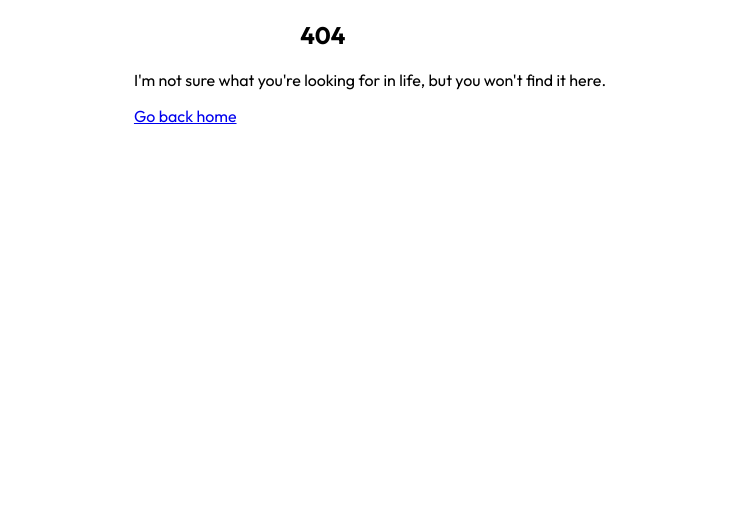
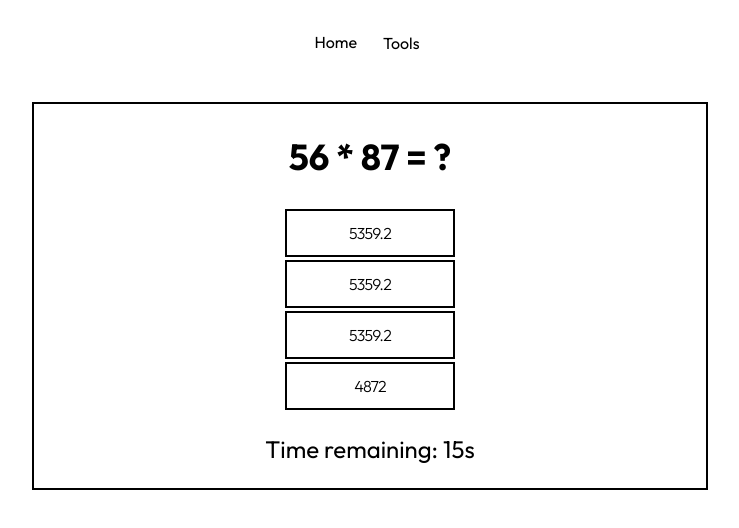
Before and after one commit to jakradum/portfolio, a React (Create React App) app: page /tools/mental-math in a window 1280 px wide. Before the commit this address had no page. Shown: the top 528 px of the page, without its empty margins (270-1009 px from the left). Built offline with nearby package versions, Linux system fonts and the light colour scheme.

Commit message:
partially working mental math tool added

```diff
--- a/src/App.js
+++ b/src/App.js
@@ -5,6 +5,7 @@ import PWGenComponent from './tools/strong-password-generator';
 import { TicTacToe } from './tools/tic-tac-toe';
 import { ErrorElement } from './ErrorElement';
 import { PrimeNumbers } from './tools/prime-numbers';
+import { MentalMath } from './tools/mental-math';
 
 const router = createBrowserRouter([
   {
@@ -28,6 +29,10 @@ const router = createBrowserRouter([
             path: 'prime-numbers',
             element: <PrimeNumbers/>,
           },
+          {
+            path: 'mental-math',
+            element: <MentalMath/>,
+          },
         ],
       },
     ],
--- a/src/home.jsx
+++ b/src/home.jsx
@@ -4,52 +4,57 @@ import { ButtonComponent } from './Components/Button';
 import { WebsitePreview } from './Components/preview';
 import VerticalTimeline from './Components/verticalTimeline';
 import { Logos } from './Components/logos';
+import { HashRouter } from 'react-router-dom';
 
 const HomePage = () => {
   const [count, setCount] = useState(0);
   const counterClick = () => {
     setCount((prevCount) => prevCount + 1);
-  }
-  const buttonProps = [{
-    onclickfn: counterClick,
-    buttonText: `Well done!`,
-  }]
+  };
+  const buttonProps = [
+    {
+      onclickfn: counterClick,
+      buttonText: `Well done!`,
+    },
+  ];
   return (
     <section className="flex">
       <h1>Hello.</h1>
       <p>
-        I’m copywriter with some interest in building websites. Welcome to my website where you’ll find a bunch of my coding
-        projects using JavaScript. Hopefully, I’m adding to this as you read this. If you think it’s been a while since my last project,
-        send me a little motivation by hitting this button below (it’s free). I’m thinking of putting up a blog here
-        with a few of my thoughts on everything under the sun. Cheers.
+        I’m copywriter with some interest in building websites. Welcome to my website where you’ll find a bunch of my
+        coding projects using JavaScript. Hopefully, I’m adding to this as you read this. If you think it’s been a while
+        since my last project, send me a little motivation by hitting this button below (it’s free). I’m thinking of
+        putting up a blog here with a few of my thoughts on everything under the sun. Cheers.
       </p>
-      <ButtonComponent propArray={buttonProps}/>
+      <ButtonComponent propArray={buttonProps} />
       <p>
-        {count > 110
-          ? 'bye'
-          : count > 100
-          ? `${count} times! You need help`
-          : count > 50
-          ? `You just hit that button ${count} times!!!!!!`
-          : count > 30
-          ? `Pls im begging u`
-          : count > 20
-          ? `I'm doing my best`
-          : count > 15
-          ? 'I really got it, stop'
-          : count > 2
-          ? `Thanks, you just said that ${count} times`
-          : count === 2
-          ? `You've said that twice now`
-          : count === 1
-          ? 'Thanks!'
-          : <br/>}
+        {count > 110 ? (
+          'bye'
+        ) : count > 100 ? (
+          `${count} times! You need help`
+        ) : count > 50 ? (
+          `You just hit that button ${count} times!!!!!!`
+        ) : count > 30 ? (
+          `Pls im begging u`
+        ) : count > 20 ? (
+          `I'm doing my best`
+        ) : count > 15 ? (
+          'I really got it, stop'
+        ) : count > 2 ? (
+          `Thanks, you just said that ${count} times`
+        ) : count === 2 ? (
+          `You've said that twice now`
+        ) : count === 1 ? (
+          'Thanks!'
+        ) : (
+          <br />
+        )}
       </p>
       {/* <hr/>
       <h2>More about me</h2>
       <p>My experience</p>
       <VerticalTimeline items={timelineItems}/> */}
-      <Logos/>
+      <Logos />
     </section>
   );
 };
@@ -107,6 +112,11 @@ const Home = () => {
                     Prime Number Finder
                   </NavLink>
                 </li>
+                <li>
+                  <NavLink to="/tools/mental-math" onClick={() => setIsDropdownOpen(false)}>
+                    Mental Math
+                  </NavLink>
+                </li>
               </ul>
             )}
           </li>
@@ -114,11 +124,7 @@ const Home = () => {
       </menu>
 
       <main>
-        {location.pathname === '/' ? (
-          <HomePage />
-        ) : location.pathname.startsWith('/tools') ? (
-          <Outlet />
-        ) : null}
+        {location.pathname === '/' ? <HomePage /> : location.pathname.startsWith('/tools') ? <Outlet /> : null}
       </main>
     </div>
   );
--- /dev/null
+++ b/src/tools/mental-math.jsx
@@ -0,0 +1,112 @@
+import { useState, useEffect } from "react";
+
+export const MentalMath = () => {
+  const [question, setQuestion] = useState("");
+  const [options, setOptions] = useState([]);
+  const [correctAnswer, setCorrectAnswer] = useState(null);
+  const [selectedOption, setSelectedOption] = useState(null);
+  const [timer, setTimer] = useState(20);
+  const [isAnswerRevealed, setIsAnswerRevealed] = useState(false);
+
+  const operators = ["+", "-", "*", "/"];
+
+  const generateQuestion = () => {
+    const num1 = Math.floor(Math.random() * 100) + 1;
+    const num2 = Math.floor(Math.random() * 100) + 1;
+    const operator = operators[Math.floor(Math.random() * operators.length)];
+
+    let correct;
+    switch (operator) {
+      case "+":
+        correct = num1 + num2;
+        break;
+      case "-":
+        correct = num1 - num2;
+        break;
+      case "*":
+        correct = num1 * num2;
+        break;
+      case "/":
+        correct = parseFloat((num1 / num2).toFixed(2)); // Two decimal precision for division
+        break;
+      default:
+        break;
+    }
+
+    setQuestion(`${num1} ${operator} ${num2} = ?`);
+    setCorrectAnswer(correct);
+
+    // Generate plausible incorrect options
+    const variance = operator === "+" || operator === "-" ? 10 : 2;
+    const incorrectOptions = Array.from({ length: 3 }, (_, i) =>
+      (operator === "+" || operator === "-"
+        ? correct + (Math.random() < 0.5 ? -1 : 1) * (Math.floor(Math.random() * variance) + 1)
+        : parseFloat((correct * (1 + (Math.random() < 0.5 ? -1 : 1) * 0.1)).toFixed(2))
+      )
+    );
+
+    const allOptions = [correct, ...incorrectOptions].sort(() => Math.random() - 0.5);
+
+    setOptions(allOptions);
+    setTimer(20); // Reset timer
+    setIsAnswerRevealed(false); // Reset reveal state
+    setSelectedOption(null); // Reset selected option
+  };
+
+  useEffect(() => {
+    generateQuestion();
+
+    // Timer countdown
+    const interval = setInterval(() => {
+      setTimer((prev) => (prev > 0 ? prev - 1 : 0));
+    }, 1000);
+
+    return () => clearInterval(interval);
+  }, []);
+
+  useEffect(() => {
+    if (timer === 0) {
+      setIsAnswerRevealed(true);
+    }
+  }, [timer]);
+
+  const handleOptionClick = (option) => {
+    setSelectedOption(option);
+
+    if (option === correctAnswer) {
+      setIsAnswerRevealed(true); // Reveal answer if correct
+    }
+  };
+
+  return (
+    <div className="flex">
+      <div className="password">
+        <h2>{question}</h2>
+        <div className="grid">
+          {options.map((option, index) => (
+            <button
+              key={index}
+              className={`button-59 ${
+                isAnswerRevealed && option === correctAnswer ? "win" : ""
+              } ${
+                selectedOption === option && option !== correctAnswer
+                  ? "lose"
+                  : ""
+              }`}
+              onClick={() => handleOptionClick(option)}
+              disabled={!!selectedOption || isAnswerRevealed || timer === 0}
+              style={{ fontWeight: "300", fontFamily: "var(--font-fam)" }} // Thinner font
+            >
+              {option}
+            </button>
+          ))}
+        </div>
+        <p>
+          {isAnswerRevealed
+            ? `The correct answer is ${correctAnswer}`
+            : `Time remaining: ${timer}s`}
+        </p>
+      </div>
+    </div>
+  );
+};
```
